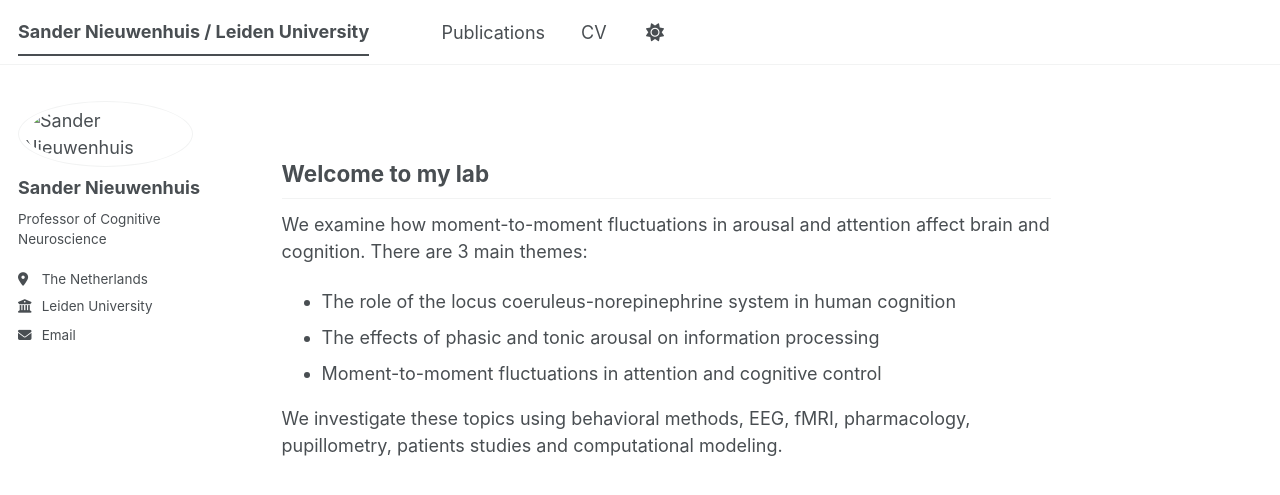
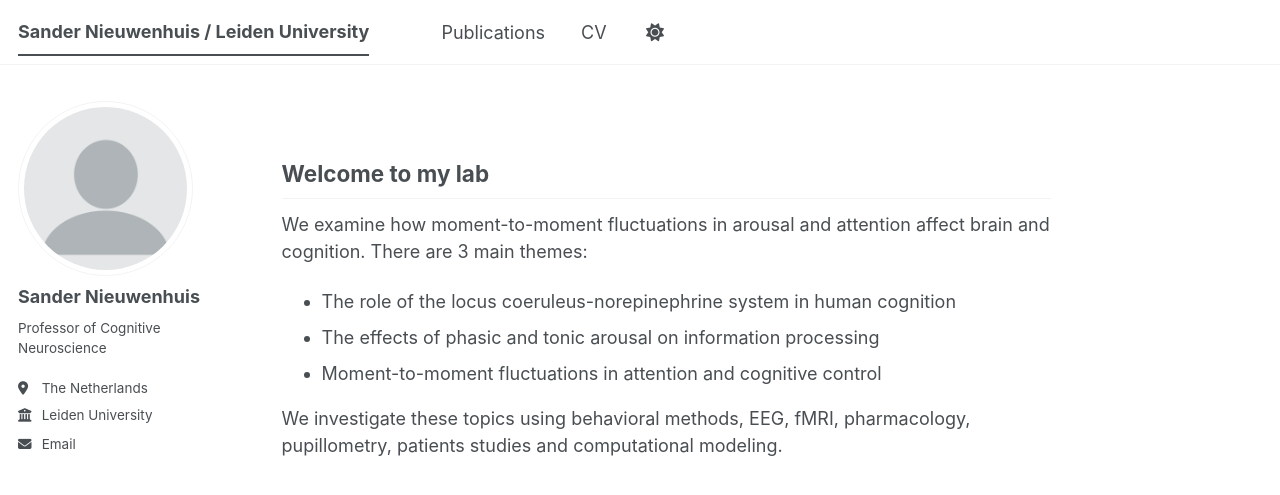
Before and after one commit to sander-nieuwenhuis/research, a Jekyll site: the page built from _pages/home.md, in a window 1280 px wide. Shown: the top 495 px of the page. Built offline with Jekyll 4.4.1, drawn with Linux system fonts in a browser that asks for light colours; a script bundle is joined from its source files by our own code; library files that are not in the unit come from our copies.

Commit message:
Update _config.yml

```diff
--- a/_config.yml
+++ b/_config.yml
@@ -23,7 +23,7 @@ repository               : "research/sander-nieuwenhuis.github.io"
 #               Additional customization can be done by editing /_includes/author-profile.html
 author:
   # Biographic information
-  avatar           : "research/assets/images/IliMa.png"
+  avatar           : "profile.png"
   name             : "Sander Nieuwenhuis"
   pronouns         : # example: "she/her"
   bio              : "Professor of Cognitive Neuroscience"
```
